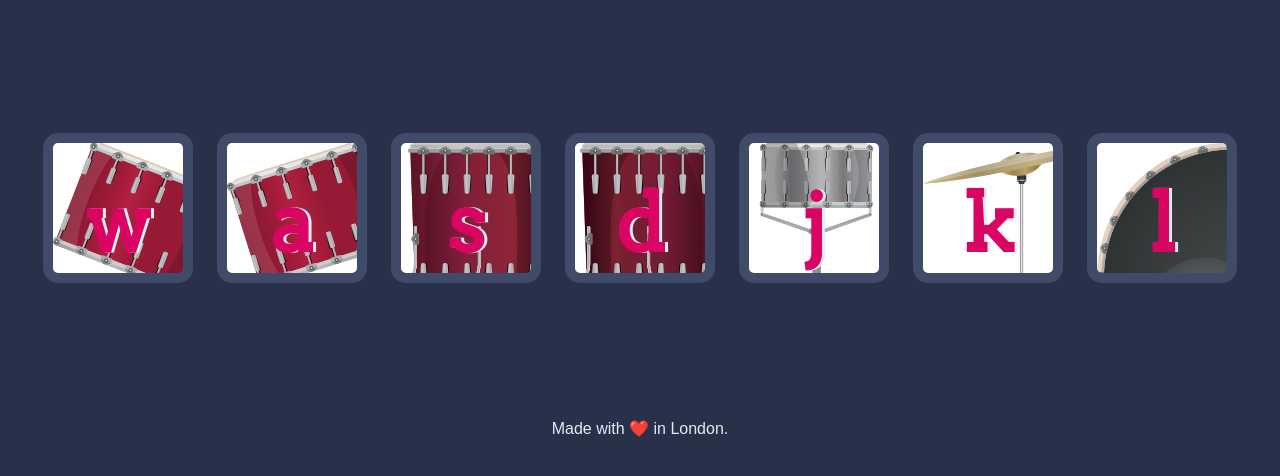
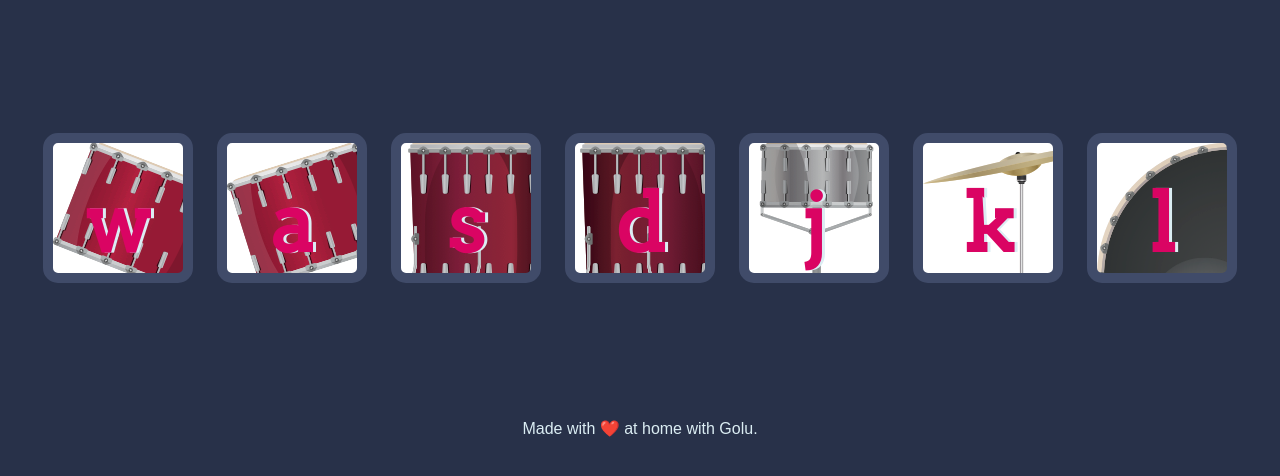
Before and after one commit to Tadeef/Tadeef, a plain HTML site: page index.html in a window 1280 px wide. Shown: the part 156-632 px from the top of the page. Drawn offline with Linux system fonts and the light colour scheme.

Commit message:
Update index.html

```diff
--- a/index.html
+++ b/index.html
@@ -22,7 +22,7 @@
       <button class="l drum">l</button>
     </div>
 
-    <footer>Made with ❤️ in London.</footer>
+    <footer>Made with ❤️ at home with Golu.</footer>
     <script src="index.js"></script>
   </body>
 </html>
```
